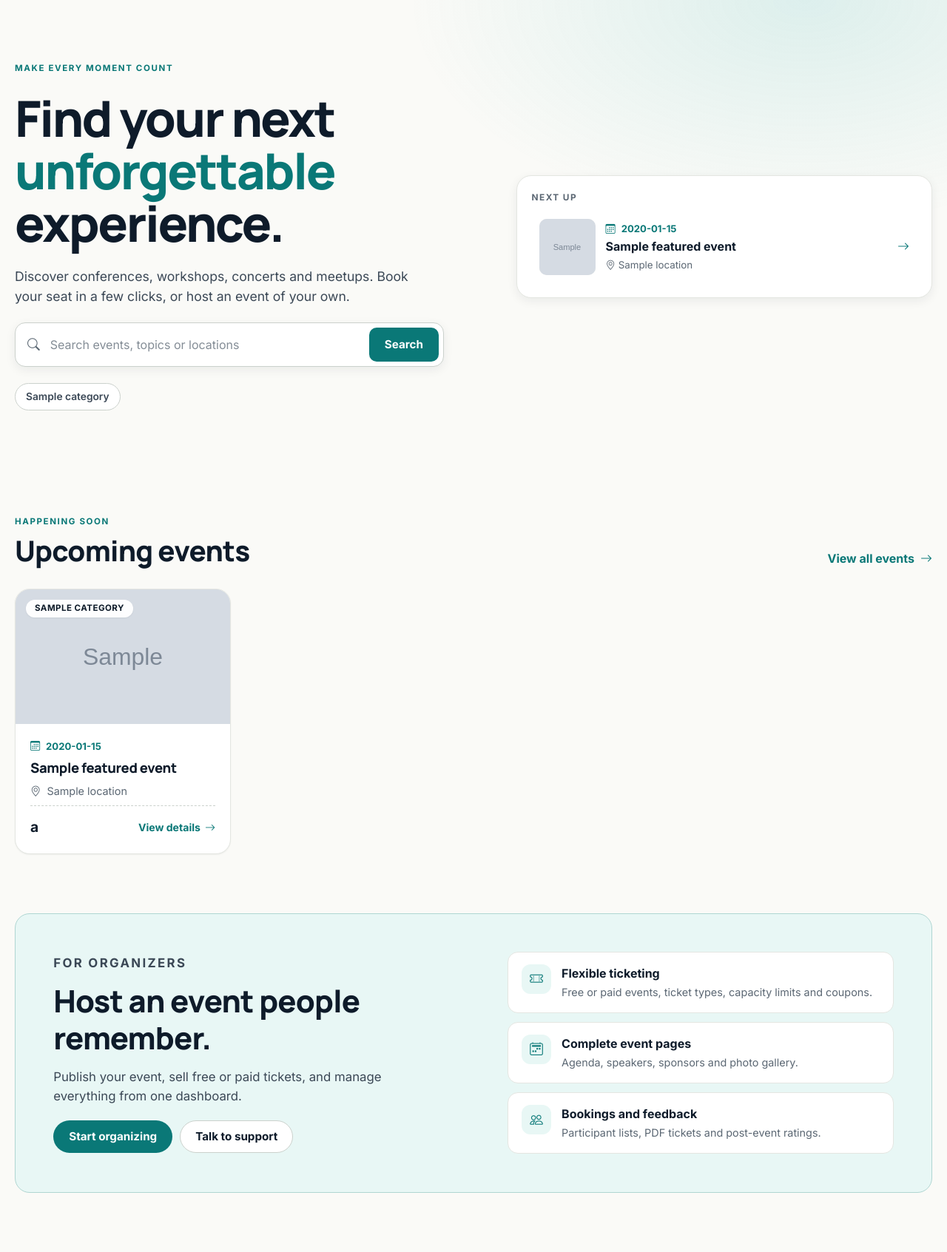
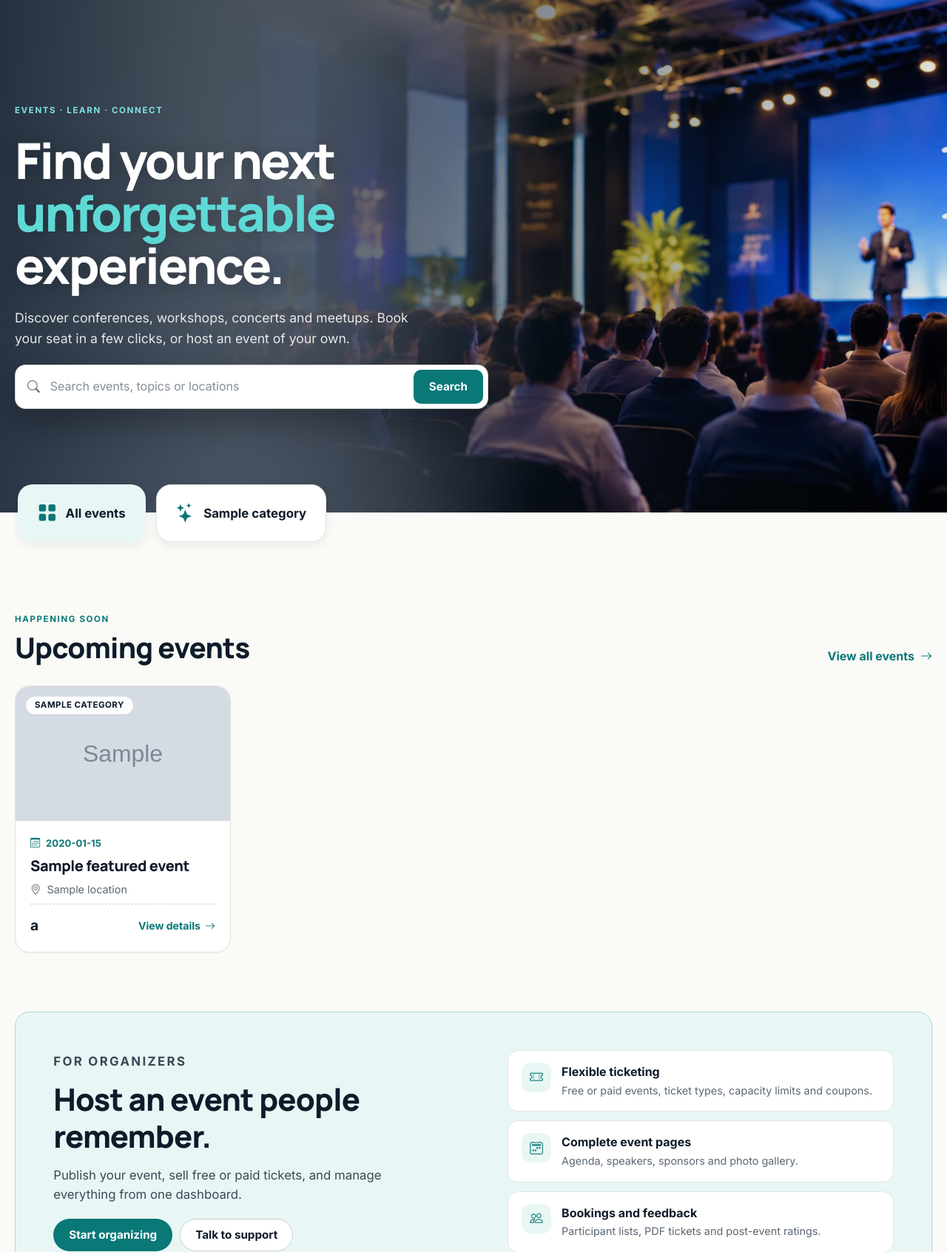
Before and after one commit to iamshibly/EventFlow, a Spring app: page /home in a window 1280 px wide. Shown: the part 75-1768 px from the top of the page at 74% size. Run offline with Thymeleaf, Linux system fonts and the light colour scheme; the template is opened without the code that fills it: most values are stand-ins (such as "Sample title", 1, 10 or a date in 2020); grey boxes marked "Sample" are stand-in pictures; data that the repository does not hold is empty; some of the project's set-up classes (security, data sources, template engines, error pages and the like) are left out, and stand-ins take their place.

Commit message:
Photo hero, category tiles and image-led event cards on home and explore pages
Co-Authored-By: Claude Sonnet 5.5 <noreply@anthropic.com>
Claude-Session: https://claude.ai/code/session_0133mjV3fwqNK9PBtkP1vyh6

```diff
--- a/src/main/resources/static/css/occavie-public.css
+++ b/src/main/resources/static/css/occavie-public.css
@@ -521,3 +521,37 @@ body.contact-dashboard-body .contact-hero-copy { margin-bottom: 4px; }
 .ov-reset { padding: 56px 0 24px; display: grid; place-items: start center; }
 .ov-reset-card { width: min(480px, 100%); display: grid; gap: 16px; padding: clamp(22px, 4vw, 34px); background: var(--surface); border: 1px solid var(--line); border-radius: var(--radius-lg); box-shadow: var(--shadow); }
 .ov-reset-card h1 { font-size: 1.6rem; } .ov-auth-panel-form { display: grid; gap: 8px; } .ov-auth-panel-form > label { font-size: .85rem; font-weight: 700; color: var(--ink-2); margin-top: 6px; }
+
+/* ---- Photo hero, category tiles, richer cards ---- */
+.ov-hero-photo-bg { position: relative; isolation: isolate; color: #fff; padding: clamp(72px, 11vw, 150px) 0 clamp(80px, 11vw, 140px); background: #0E1B2A; }
+.ov-hero-photo-bg .ov-hero-bgimg { position: absolute; inset: 0; width: 100%; height: 100%; object-fit: cover; z-index: -2; }
+.ov-hero-photo-bg::before { content: ""; position: absolute; inset: 0; z-index: -1; background: linear-gradient(95deg, rgba(14,27,42,.90) 0%, rgba(14,27,42,.62) 42%, rgba(14,27,42,.08) 100%); }
+.ov-hero-photo-bg .ov-hero-inner { display: flex; flex-direction: column; gap: 22px; align-items: flex-start; }
+.ov-hero-photo-bg .ov-eyebrow { color: #7FE3E1; }
+.ov-hero-photo-bg h1 { color: #fff; max-width: 14ch; text-shadow: 0 2px 24px rgba(0,0,0,.25); }
+.ov-hero-photo-bg h1 em { color: #5FD9D6; }
+.ov-hero-photo-bg .ov-hero-sub { color: rgba(255,255,255,.88); }
+.ov-hero-photo-bg .ov-search { width: min(100%, 640px); box-shadow: 0 18px 50px rgba(0,0,0,.35); }
+.ov-cat-section { margin-top: -44px; position: relative; z-index: 2; }
+.ov-cat-grid { display: flex; gap: 14px; overflow-x: auto; padding: 6px 4px 18px; scroll-snap-type: x proximity; scrollbar-width: thin; }
+.ov-cat-tile { flex: 0 0 auto; display: inline-flex; align-items: center; gap: 12px; padding: 18px 26px; border-radius: 20px; background: var(--surface); border: 1px solid var(--line); box-shadow: var(--shadow); font-weight: 700; font-size: 1.05rem; color: var(--ink); scroll-snap-align: start; transition: transform .18s, box-shadow .18s, border-color .18s; }
+.ov-cat-tile i { font-size: 1.6rem; color: var(--brand); }
+.ov-cat-tile:hover { transform: translateY(-3px); border-color: var(--brand); box-shadow: var(--shadow-lg); }
+.ov-cat-tile:first-child { background: var(--brand-soft); border-color: transparent; }
+.ov-event-card { border-radius: 20px; overflow: hidden; }
+.ov-card-photo { aspect-ratio: 16 / 10; }
+.ov-card-photo img { transition: transform .5s; }
+.ov-event-card:hover .ov-card-photo img { transform: scale(1.05); }
+.ov-event-card-body h3 { font-family: var(--font-display); font-size: 1.25rem; }
+@media (max-width: 640px) { .ov-hero-photo-bg::before { background: rgba(14,27,42,.78); } .ov-hero-photo-bg h1 { max-width: none; } }
+
+.ov-explore-photo { isolation: isolate; text-align: left; padding: clamp(44px, 7vw, 92px) 0 clamp(52px, 7vw, 96px); background: #0E1B2A; }
+.ov-explore-photo .ov-hero-bgimg { position: absolute; inset: 0; width: 100%; height: 100%; object-fit: cover; z-index: -2; }
+.ov-explore-photo::before { background: linear-gradient(95deg, rgba(14,27,42,.90), rgba(14,27,42,.30)); z-index: -1; }
+.ov-explore-photo .ov-container { justify-items: start; }
+.ov-explore-photo h1, .ov-explore-photo p { color: #fff; }
+.ov-explore-photo .ov-eyebrow { color: #7FE3E1; }
+.ov-explore-photo h1 { font-size: clamp(2.4rem, 5vw, 3.6rem); }
+.ov-explore-content { margin-top: -36px; position: relative; z-index: 2; }
+.ov-cat-tile, .ov-cat-tile:hover { text-decoration: none; }
+.ov-explore-intro.ov-explore-photo .ov-container > p:not(.ov-eyebrow) { color: rgba(255,255,255,.88); }
--- a/src/main/resources/templates/events.html
+++ b/src/main/resources/templates/events.html
@@ -5,9 +5,10 @@
 <a class="skip-link" href="#main-content">Skip to content</a>
 <div th:replace="~{fragments :: siteNav('events')}"></div>
 <main id="main-content">
-  <section class="ov-explore-intro">
+  <section class="ov-explore-intro ov-explore-photo">
+    <img class="ov-hero-bgimg" th:src="@{/images/home-conference-hero.webp}" src="/images/home-conference-hero.webp" alt="" width="1600" height="900">
     <div class="ov-container">
-      <p class="ov-eyebrow">EXPLORE</p>
+      <p class="ov-eyebrow">EVENTS · LEARN · CONNECT</p>
       <h1>Explore events</h1>
       <p>Search by keyword, then narrow by category, date, location, price or status.</p>
     </div>
--- a/src/main/resources/templates/home.html
+++ b/src/main/resources/templates/home.html
@@ -6,12 +6,11 @@
 <div th:replace="~{fragments :: siteNav('home')}"></div>
 
 <main id="main-content">
-    <!-- Hero -->
-    <section class="ov-hero" aria-labelledby="ovHeroTitle">
-        <div class="ov-hero-glow" aria-hidden="true"></div>
-        <div class="ov-container ov-hero-grid" th:classappend="${#lists.isEmpty(featuredEvents)} ? ' is-single' : ''">
-            <div class="ov-hero-copy">
-                <p class="ov-eyebrow">MAKE EVERY MOMENT COUNT</p>
+    <!-- Hero: full-bleed photo -->
+    <section class="ov-hero ov-hero-photo-bg" aria-labelledby="ovHeroTitle">
+        <img class="ov-hero-bgimg" th:src="@{/images/home-conference-hero.webp}" src="/images/home-conference-hero.webp" alt="" width="1600" height="900" fetchpriority="high">
+        <div class="ov-container ov-hero-inner">
+            <p class="ov-eyebrow">EVENTS · LEARN · CONNECT</p>
             <h1 id="ovHeroTitle">Find your next <em>unforgettable</em> experience.</h1>
             <p class="ov-hero-sub">Discover conferences, workshops, concerts and meetups. Book your seat in a few clicks, or host an event of your own.</p>
             <form class="ov-search" th:action="@{/events}" action="/events" method="get" role="search">
@@ -20,24 +19,17 @@
                 <input id="ovEventSearch" name="q" type="search" placeholder="Search events, topics or locations" autocomplete="off" maxlength="120">
                 <button class="primary-button" type="submit">Search</button>
             </form>
-                <div class="ov-chip-row" th:if="${!#lists.isEmpty(categories)}" aria-label="Browse by category">
-                    <a class="ov-chip" th:each="category : ${categories}" th:href="@{/events(category=${category})}" th:text="${category}" href="/events">Technology</a>
         </div>
-            </div>
+    </section>
 
-            <!-- Real upcoming events only; nothing here is placeholder data. -->
-            <div class="ov-hero-next" th:if="${!#lists.isEmpty(featuredEvents)}" aria-label="Next up">
-                <p class="ov-hero-next-label">Next up</p>
-                <a class="ov-next-card" th:each="event, stat : ${featuredEvents}" th:if="${stat.index lt 3}" th:href="@{'/events/' + ${event.id}}" href="/events">
-                    <img data-event-image th:attr="data-event-category=${event.category}" th:src="${event.imageUrl != null and !#strings.isEmpty(event.imageUrl) ? event.imageUrl : '/images/event-visual.png'}" src="/images/event-visual.png" alt="" width="88" height="88" loading="lazy" decoding="async">
-                    <span class="ov-next-copy">
-                        <span class="ov-event-date"><i class="bi bi-calendar3"></i> <span th:text="${event.formattedDate}">20 May 2026</span></span>
-                        <strong th:text="${event.title}">Event title</strong>
-                        <small><i class="bi bi-geo-alt"></i> <span th:text="${event.location}">Dhaka</span></small>
-                    </span>
-                    <i class="bi bi-arrow-right" aria-hidden="true"></i>
+    <!-- Category tiles -->
+    <section class="ov-container ov-cat-section" th:if="${!#lists.isEmpty(categories)}" aria-label="Browse by category">
+        <div class="ov-cat-grid">
+            <a class="ov-cat-tile" th:href="@{/events}" href="/events"><i class="bi bi-grid-fill" aria-hidden="true"></i><span>All events</span></a>
+            <a class="ov-cat-tile" th:each="category : ${categories}" th:href="@{/events(category=${category})}" href="/events">
+                <i class="bi" aria-hidden="true" th:classappend="${category == 'Technology' ? 'bi-laptop' : category == 'Business' ? 'bi-briefcase' : category == 'Education' ? 'bi-mortarboard' : category == 'Health' ? 'bi-heart-pulse' : category == 'Music' ? 'bi-music-note-beamed' : category == 'Sports' ? 'bi-trophy' : category == 'Career' ? 'bi-person-workspace' : category == 'Community' ? 'bi-people' : category == 'Design' ? 'bi-palette' : 'bi-stars'}"></i>
+                <span th:text="${category}">Technology</span>
             </a>
-            </div>
         </div>
     </section>
 
```
Also changed, not shown: src/main/resources/static/images/home-conference-hero.webp (added), 7 other files. Lines whose indentation alone changed are shown as unchanged.
